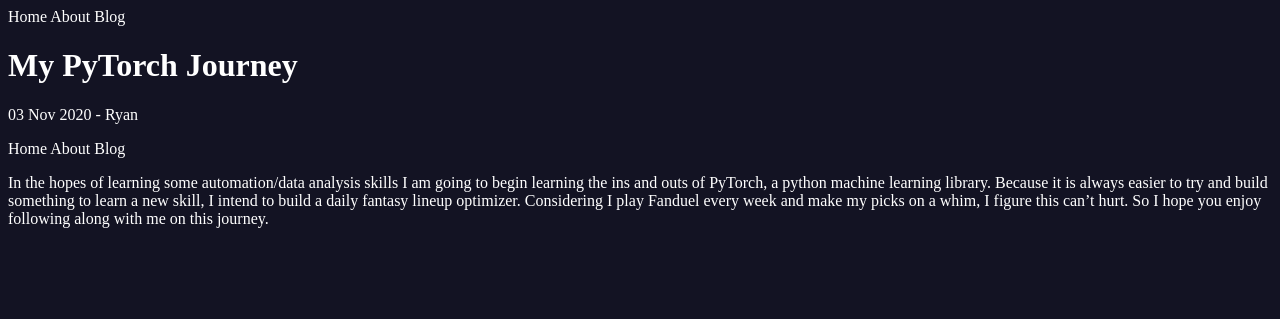
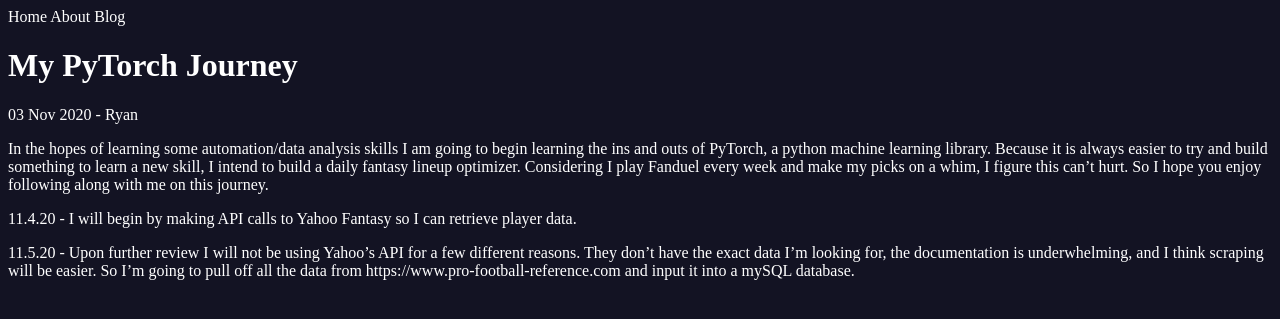
Before and after one commit to skillfulman2/skillfulman2.github.io, a Jekyll site: the page built from _posts/2020-11-3-PyTorchJourney.md, in a window 1280 px wide. Shown: the top 319 px of the page. Built offline with Jekyll 4.4.1, drawn with Linux system fonts in a browser that asks for light colours.

Commit message:
Removing nav from post layout

```diff
--- a/_layouts/post.html
+++ b/_layouts/post.html
@@ -4,5 +4,4 @@ layout: default
 <h1>{{ page.title }}</h1>
 <p>{{ page.date | date_to_string }} - {{ page.author }}</p>
 
-{% include navigation.html %}
 {{ content }}
--- a/_posts/2020-11-3-PyTorchJourney.md
+++ b/_posts/2020-11-3-PyTorchJourney.md
@@ -4,3 +4,7 @@ title: My PyTorch Journey
 author: Ryan
 ---
 In the hopes of learning some automation/data analysis skills I am going to begin learning the ins and outs of PyTorch, a python machine learning library. Because it is always easier to try and build something to learn a new skill, I intend to build a daily fantasy lineup optimizer. Considering I play Fanduel every week and make my picks on a whim, I figure this can't hurt. So I hope you enjoy following along with me on this journey.
+
+11.4.20 - I will begin by making API calls to Yahoo Fantasy so I can retrieve player data.
+
+11.5.20 - Upon further review I will not be using Yahoo's API for a few different reasons. They don't have the exact data I'm looking for, the documentation is underwhelming, and I think scraping will be easier. So I'm going to pull off all the data from https://www.pro-football-reference.com and input it into a mySQL database.
```
